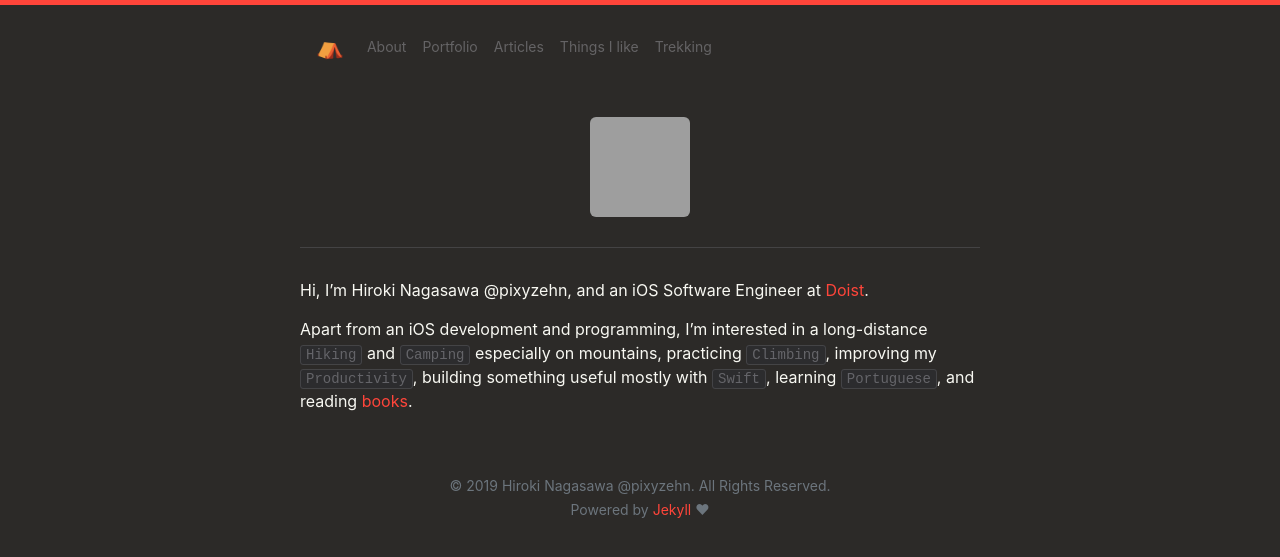
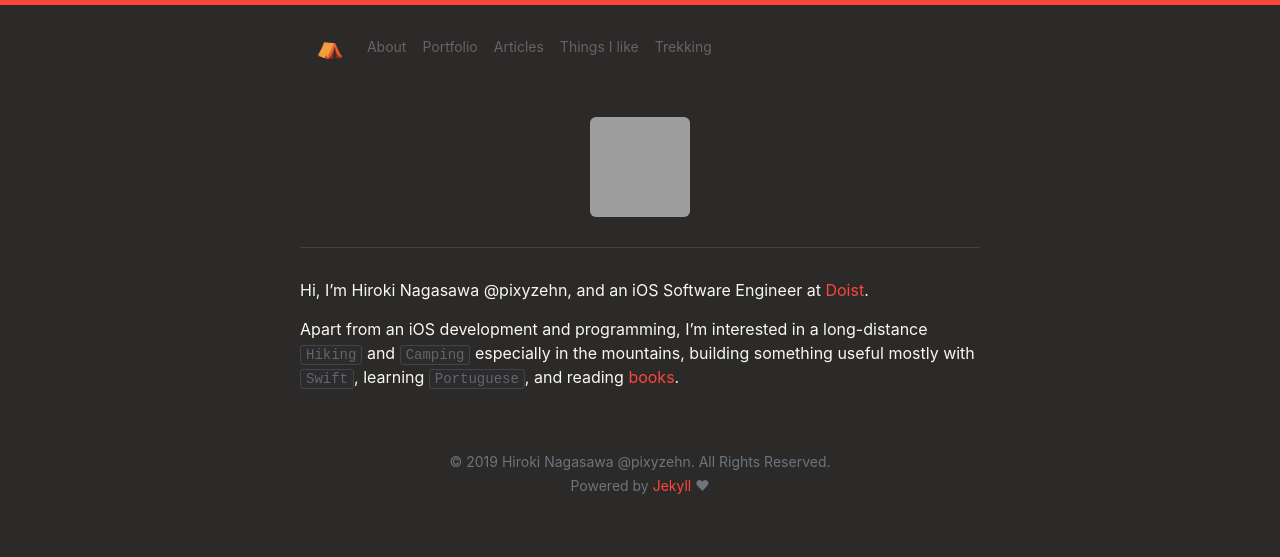
Before and after one commit to pixyzehn/pixyzehn.com, a Jekyll site: the page built from pages/about.md, in a window 1280 px wide, cut to the strip 0-557 px from the top of the page. Built offline with Jekyll 4.4.1, drawn with Linux system fonts in a browser that asks for light colours; nearby versions of some CDN libraries; library files that are not in the unit come from our copies; grey boxes are pictures that could not be loaded.

Commit message:
Update pages

```diff
--- a/pages/about.md
+++ b/pages/about.md
@@ -10,4 +10,4 @@ permalink: /
 
 Hi, I'm Hiroki Nagasawa @{{ site.username }}, and an iOS Software Engineer at [Doist]({{ site.links.company }}).
 
-Apart from an iOS development and programming, I'm interested in a long-distance `Hiking` and `Camping` especially on mountains, practicing `Climbing`, improving my `Productivity`, building something useful mostly with `Swift`, learning `Portuguese`, and reading [books]({{ site.links.goodreads }}).
+Apart from an iOS development and programming, I'm interested in a long-distance `Hiking` and `Camping` especially in the  mountains, building something useful mostly with `Swift`, learning `Portuguese`, and reading [books]({{ site.links.goodreads }}).
```
Also changed, not shown: pages/things_i_like.md (+1 -1 lines).
